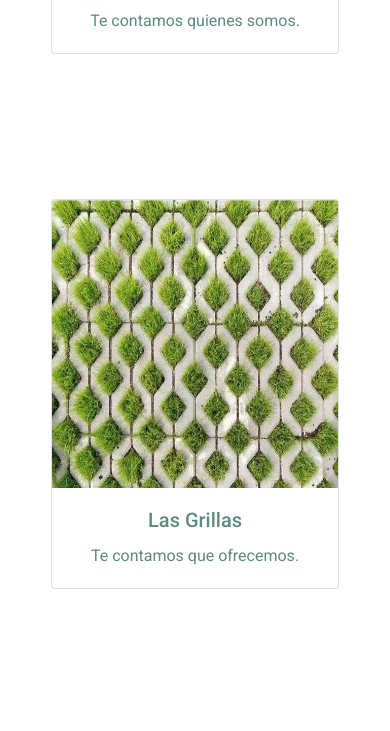
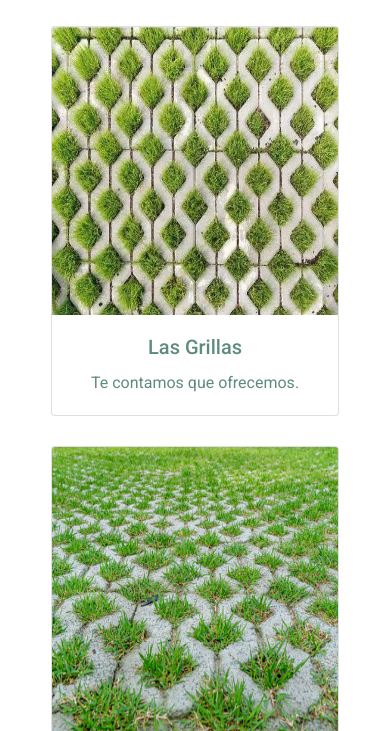
Before and after one commit to paceci/grillaverde, a website: page index.html in a window 390 px wide. Shown: the part 650-1381 px from the top of the page. Drawn offline with nearby package versions, Linux system fonts and the light colour scheme.

Commit message:
alturas en contenedores con porcentaje en media q

```diff
--- a/scss/_inicio.scss
+++ b/scss/_inicio.scss
@@ -116,7 +116,7 @@ body {
 .casos {
     color: $color-primario;
     gap: 30px;
-    height: 60%;
+    height: 580px;
     .card:hover {
         border: orangered solid 2px;
     }
--- a/scss/_media.scss
+++ b/scss/_media.scss
@@ -3,7 +3,7 @@
         font-size: 4rem;
     }
     .casos {
-        height: 170%;
+        height: auto;
     }
     .casos h2 {
         font-size: 1.7rem;
@@ -38,7 +38,7 @@
         height: auto;
     }
     .casos {
-        height: 250%;
+        height: auto;
     }
     .fotos img {
         height: auto;
```
Also changed, not shown: css/estilos.css.
